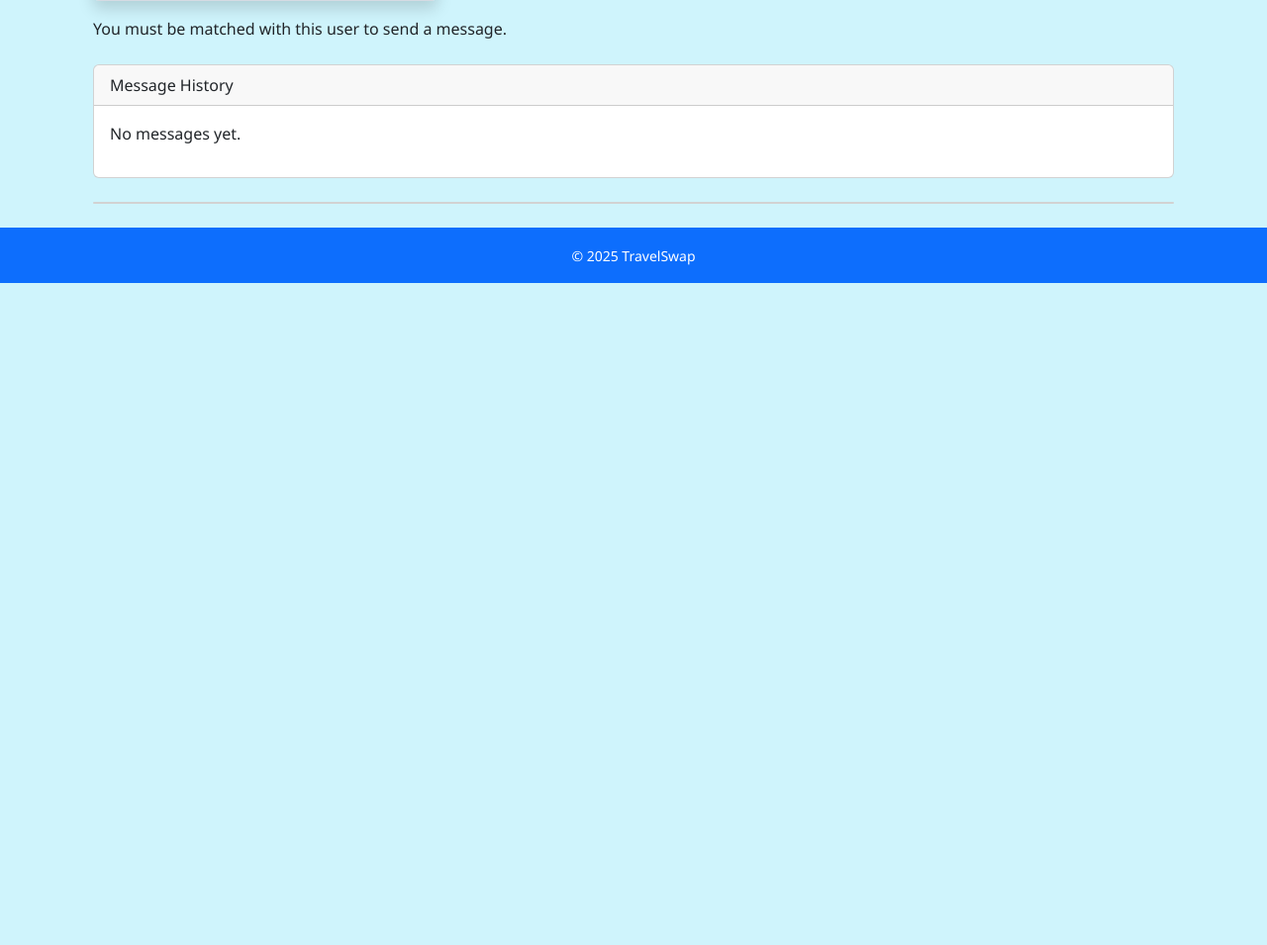
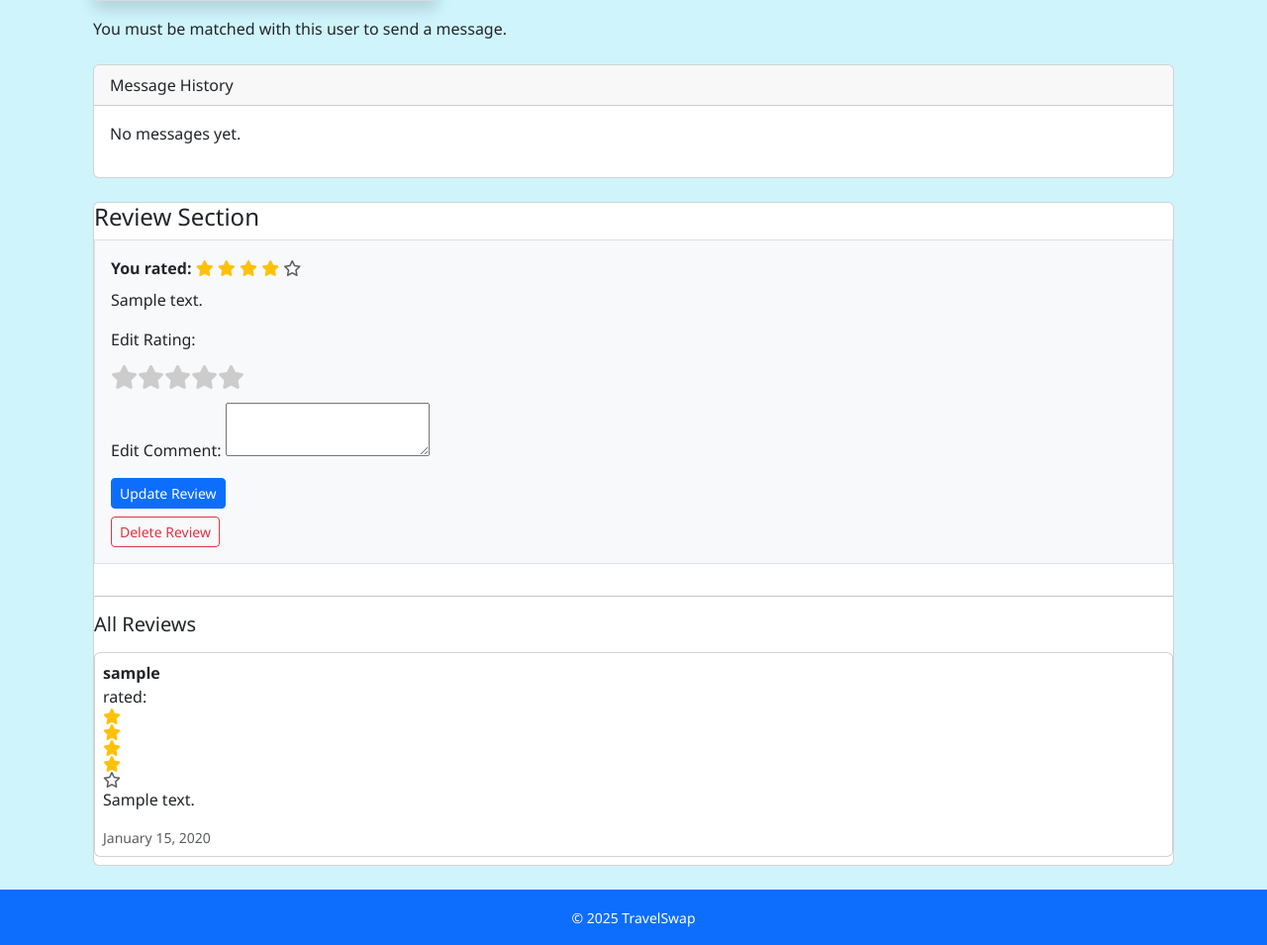
Before and after one commit to IeuanPriede/travel-swap, a Django app: template profiles/templates/profiles/view_profile.html in a window 1280 px wide. Shown: the part 608-1563 px from the top of the page at 99% size. Before the commit the page ends 894 px from the top, so only its background shows below. Run offline with Django 4.2, Linux system fonts and the light colour scheme; data comes from the database, SQL or seed files in the repository; tables that the repository leaves empty hold one stand-in row (values such as "Sample post"); the template is opened without the code that fills it: values that come from a table or form of the project are taken from there, most other values are stand-ins (such as "Sample title", 1, 10 or a date in 2020); grey boxes marked "Sample" are stand-in pictures; form fields are guessed from the names that the template uses.

Commit message:
Refactor review section to conditionally show form or user's review with edit/delete options

```diff
--- a/profiles/templates/profiles/view_profile.html
+++ b/profiles/templates/profiles/view_profile.html
@@ -180,7 +180,6 @@
         {% endif %}
     {% endif %}
 
-
     <div>
         {% if is_match %}
         <h4>Send a message to {{ profile_user.username }}</h4>
@@ -211,10 +210,64 @@
         </div>
     </div>
     <div class="card mt-4">
-        {% if can_review %}
-        <h4>Leave a Review</h4>
+        <h4>Review Section</h4>
+
+        {% if existing_review %}
+            <!-- Show user's existing review -->
+            <div class="border p-3 mb-3 bg-light">
+                <strong>You rated:</strong>
+                {% for i in "12345" %}
+                    {% if existing_review.rating|add:"0" >= i|add:"0" %}
+                        <i class="fas fa-star text-warning"></i>
+                    {% else %}
+                        <i class="far fa-star text-muted"></i>
+                    {% endif %}
+                {% endfor %}
+                <p class="mt-2">{{ existing_review.comment }}</p>
+
+                <!-- Edit review by showing the form again -->
+                <form method="post" class="mb-2">
+                    {% csrf_token %}
+                    <input type="hidden" name="submit_review" value="1">
+                    <div class="mb-2">
+                        <label class="form-label d-block">Edit Rating:</label>
+                        <div class="star-rating">
+                            {% for i in "54321" %}
+                            <input
+                                type="radio"
+                                name="rating"
+                                id="star{{ i }}"
+                                value="{{ i }}"
+                                {% if review_form.rating.value|stringformat:"s" == i %}checked{% endif %}
+                                class="d-none"
+                            />
+                            <label for="star{{ i }}" style="cursor:pointer;">
+                                <i class="fa fa-star"></i>
+                            </label>
+                            {% endfor %}
+                        </div>
+                    </div>
+                    <div class="mb-2">
+                        <label class="form-label">Edit Comment:</label>
+                        {{ review_form.comment }}
+                    </div>
+                    <button type="submit" class="btn btn-sm btn-primary">Update Review</button>
+                </form>
+
+                <!-- Delete button -->
+                <form method="post" action="{% url 'delete_review' profile_user.id %}">
+                    {% csrf_token %}
+                    <button type="submit" class="btn btn-sm btn-outline-danger">
+                        Delete Review
+                    </button>
+                </form>
+            </div>
+
+        {% elif can_review %}
+            <!-- Review form if user hasn't submitted a review yet -->
             <form method="post">
                 {% csrf_token %}
+                <input type="hidden" name="submit_review" value="1">
                 <div class="mb-3">
                     <label class="form-label d-block">Star Rating:</label>
                     <div class="star-rating">
@@ -237,19 +290,12 @@
                     <label class="form-label">Your Review:</label>
                     {{ review_form.comment }}
                 </div>
-            <button type="submit" name="submit_review" class="btn btn-primary">Submit Review</button>
-        </form>
-
-        {% if existing_review %}
-            <form method="post" action="{% url 'delete_review' profile_user.id %}">
-                {% csrf_token %}
-                <button type="submit" class="btn btn-outline-danger btn-sm mt-2">
-                Delete Review
-                </button>
+                <button type="submit" class="btn btn-primary">Submit Review</button>
             </form>
         {% endif %}
 
-        <h4>Reviews</h4>
+        <hr>
+        <h5>All Reviews</h5>
         {% for review in reviews %}
             <div class="card my-2 p-2">
                 <strong>{{ review.reviewer.username }}</strong> rated:
@@ -267,7 +313,6 @@
             <p>No reviews yet.</p>
         {% endfor %}
     </div>
-{% endif %}
 </div>
 {% endblock %}
 {% block extra_js %}
```
Also changed, not shown: reviews/views.py (+10 -2 lines). Lines whose indentation alone changed are shown as unchanged.
